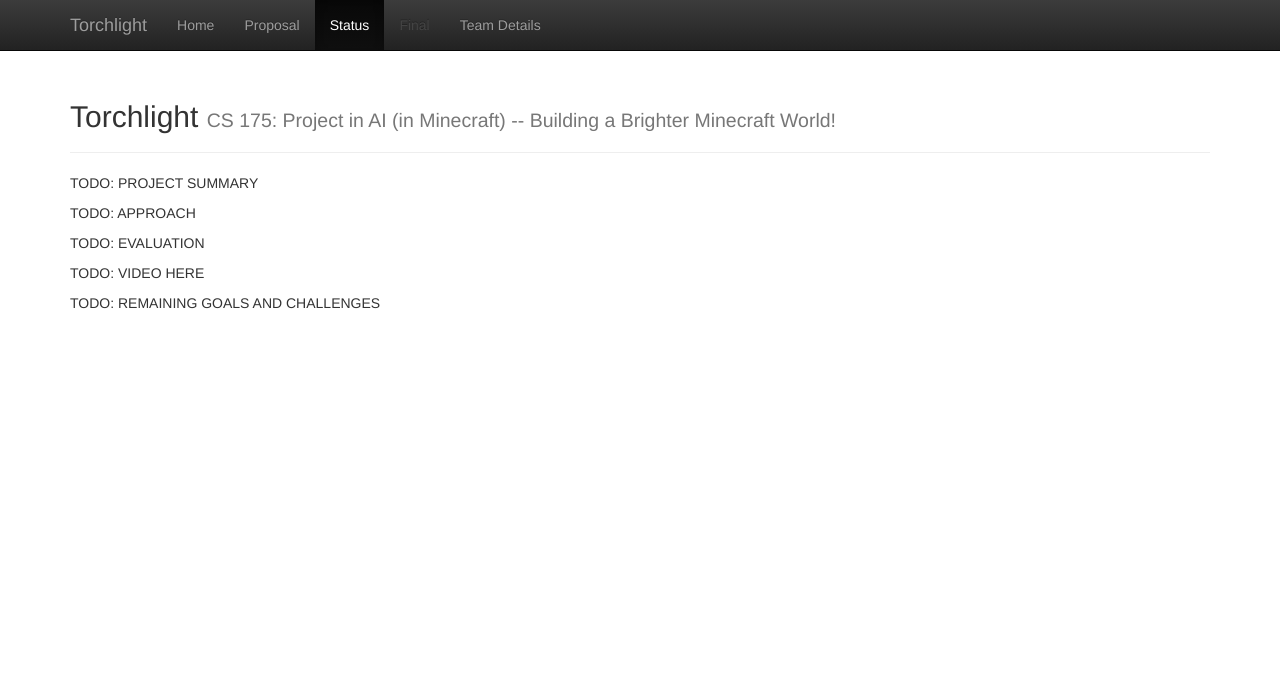
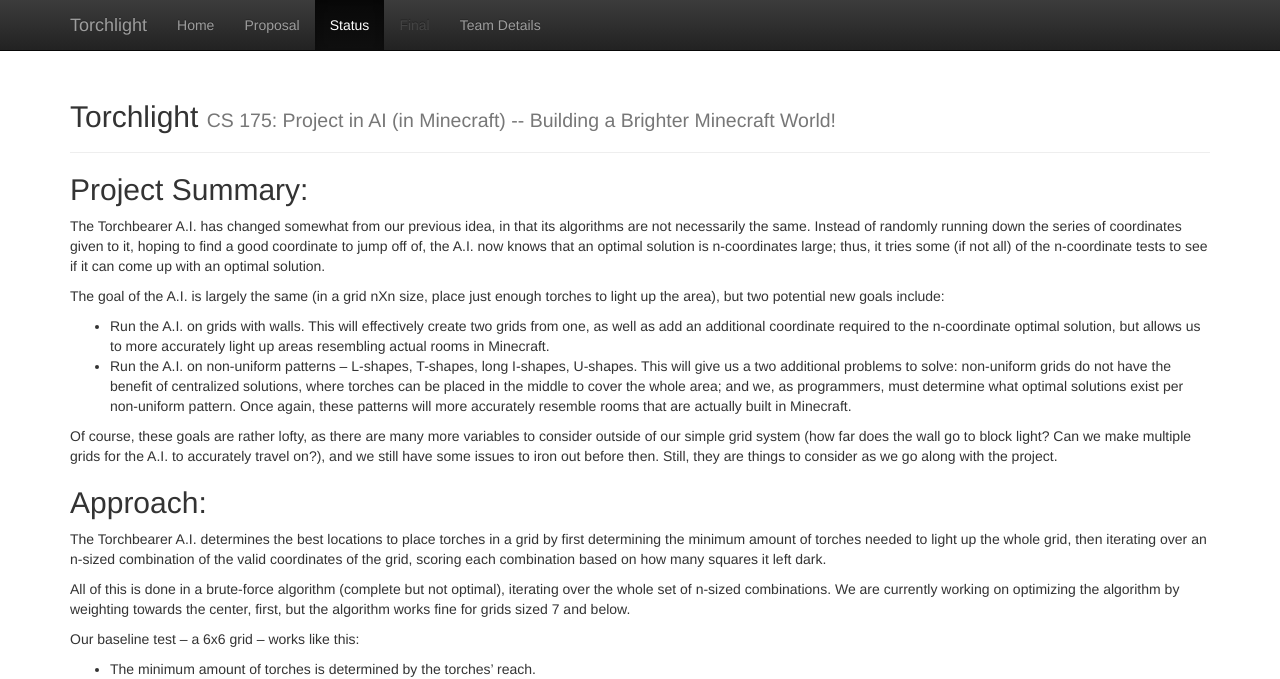
Before and after one commit to ruidongd/Torchlight, a Jekyll site: the page built from docs/status.md, in a window 1280 px wide and 1400 px high. Shown: the top 679 px of the window. Built offline with Jekyll 4.4.1, drawn with Linux system fonts in a browser that asks for light colours; some of the changed text lies outside the part shown; grey boxes are pictures that could not be loaded.

Commit message:
Updated with Summary, most of Approach.

```diff
--- a/docs/status.md
+++ b/docs/status.md
@@ -3,9 +3,46 @@
 title: Status
 ---
 
-TODO: PROJECT SUMMARY
+## Project Summary:
 
-TODO: APPROACH
+The Torchbearer A.I. has changed somewhat from our previous idea, in that its algorithms are not necessarily the same. Instead of randomly running down the series of coordinates given to it, hoping to find a good coordinate to jump off of, the A.I. now knows that an optimal solution is n-coordinates large; thus, it tries some (if not all) of the n-coordinate tests to see if it can come up with an optimal solution.
+
+The goal of the A.I. is largely the same (in a grid nXn size, place just enough torches to light up the area), but two potential new goals include:
+- Run the A.I. on grids with walls. This will effectively create two grids from one, as well as add an additional coordinate required to the n-coordinate optimal solution, but allows us to more accurately light up areas resembling actual rooms in Minecraft.
+- Run the A.I. on non-uniform patterns -- L-shapes, T-shapes, long I-shapes, U-shapes. This will give us a two additional problems to solve: non-uniform grids do not have the benefit of centralized solutions, where torches can be placed in the middle to cover the whole area; and we, as programmers, must determine what optimal solutions exist per non-uniform pattern. Once again, these patterns will more accurately resemble rooms that are actually built in Minecraft.
+
+Of course, these goals are rather lofty, as there are many more variables to consider outside of our simple grid system (how far does the wall go to block light? Can we make multiple grids for the A.I. to accurately travel on?), and we still have some issues to iron out before then. Still, they are things to consider as we go along with the project.
+
+## Approach:
+
+The Torchbearer A.I. determines the best locations to place torches in a grid by first determining the minimum amount of torches needed to light up the whole grid, then iterating over an n-sized combination of the valid coordinates of the grid, scoring each combination based on how many squares it left dark.
+
+All of this is done in a brute-force algorithm (complete but not optimal), iterating over the whole set of n-sized combinations. We are currently working on optimizing the algorithm by weighting towards the center, first, but the algorithm works fine for grids sized 7 and below.
+
+Our baseline test -- a 6x6 grid -- works like this:
+- The minimum amount of torches is determined by the torches' reach.
+  - In this case: a 6x6 grid fits into a single torch's light.
+  - ![image showing square goes here](url for image goes here)
+  - Mathematically, the minimum amount of torches needed is: int(math.floor(number/2)-2). In this case: 6/2 = 3; 3-2 = 1.
+    - This has proven true so far for 9x9 squares and below.
+- The amount of available combinations (nCr) of coordinates is determined by the minimum torches needed (1) and the amount of spaces (36).
+  - In this case: n = 36, r = 1 -> 36 unique 1-sized combinations of coordinates. This list of coordinates is named "startingList" for the moment.
+- The agent creates 6 lists, 6-size each, full of 0s to simulate the current light levels of the current test (named "currentList").
+- The list of 36 combinations are then passed to the agent, who places a torch at each coordinate in the combination per test and checks the "score" of that placement:
+  - First, the agent teleports to coordinate (x, z). This torch's coordinate in the "currentList" is determined first by its z-level, then by its x-level (so blocks at z-level 2 are in currentList[1]; a block at (3, 2) is at currentList[1][2]).
+  - Then, the agent places a torch at its current position (x, z), in the Minecraft world.
+  - After placing the torch, the agent updates what the new light levels of its surroundings should be.
+    - The coordinate with the torch updates its number in "currentList" to 14 ("initialNum").
+    - For each coordinate in currentList that is not that coordinate, they update based on their taxicab distance away from the torch. This distance ("tryNum") is equal to their difference in x coordinates + their difference in z coordinates.
+    - The new light level of that specific coordinate is equal to "initialNum - tryNum" unless said light level would be lower than it currently is.
+  - After placing all of its torches within the combination it is testing, the agent then "scores" the combination based on how many squares remain in the grid that have a light level of 7 or below. This score is named "dark".
+  - The combination is then placed into a dictionary "scoredList", which has a variety of numeric keys and a list value. The combination is appended to the list with key "dark"; if that key does not exist, a new key is created with its value containing the combination.
+    - An example of the "scoredList" would be scoredList[1] == [(2,0), (4,5)].
+  - The agent then wipes the board of all torches and begins the next test.
+- After testing and scoring each coordinate in "startingList", the program runs over each score in "scoredList" that has a list of coordinates (or a len > 0). If that score is the lowest so far, it updates a variable "lowest" to keep track of the list.
+- Finally, the program runs over the list of the lowest scoring combinations, printing each one to show the optimal combinations to place torches to light up the grid (in this case: (2, 2), (3, 2), (2, 3), (3, 3)).
+
+SCREENSHOTS GO HERE.
 
 TODO: EVALUATION
 
```
